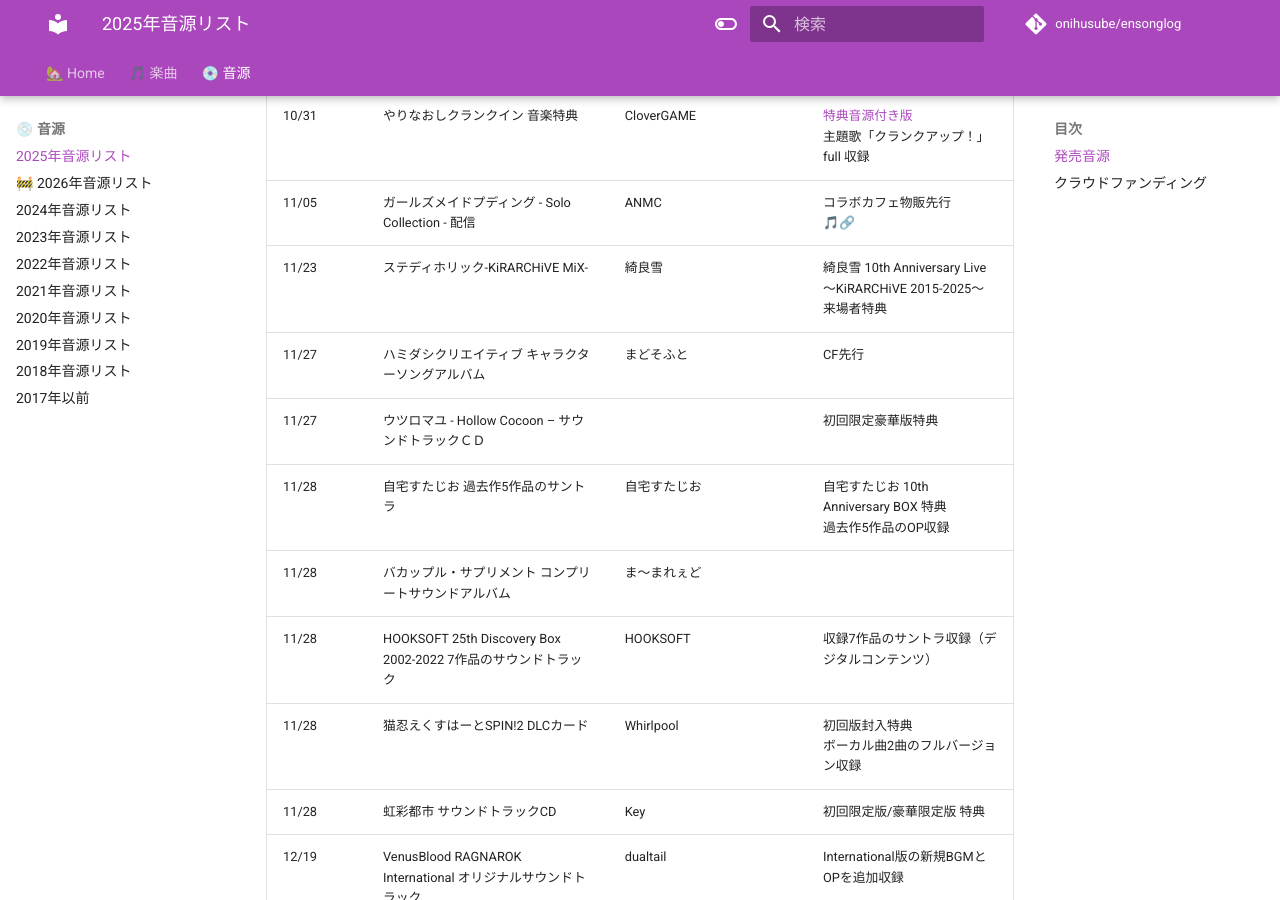
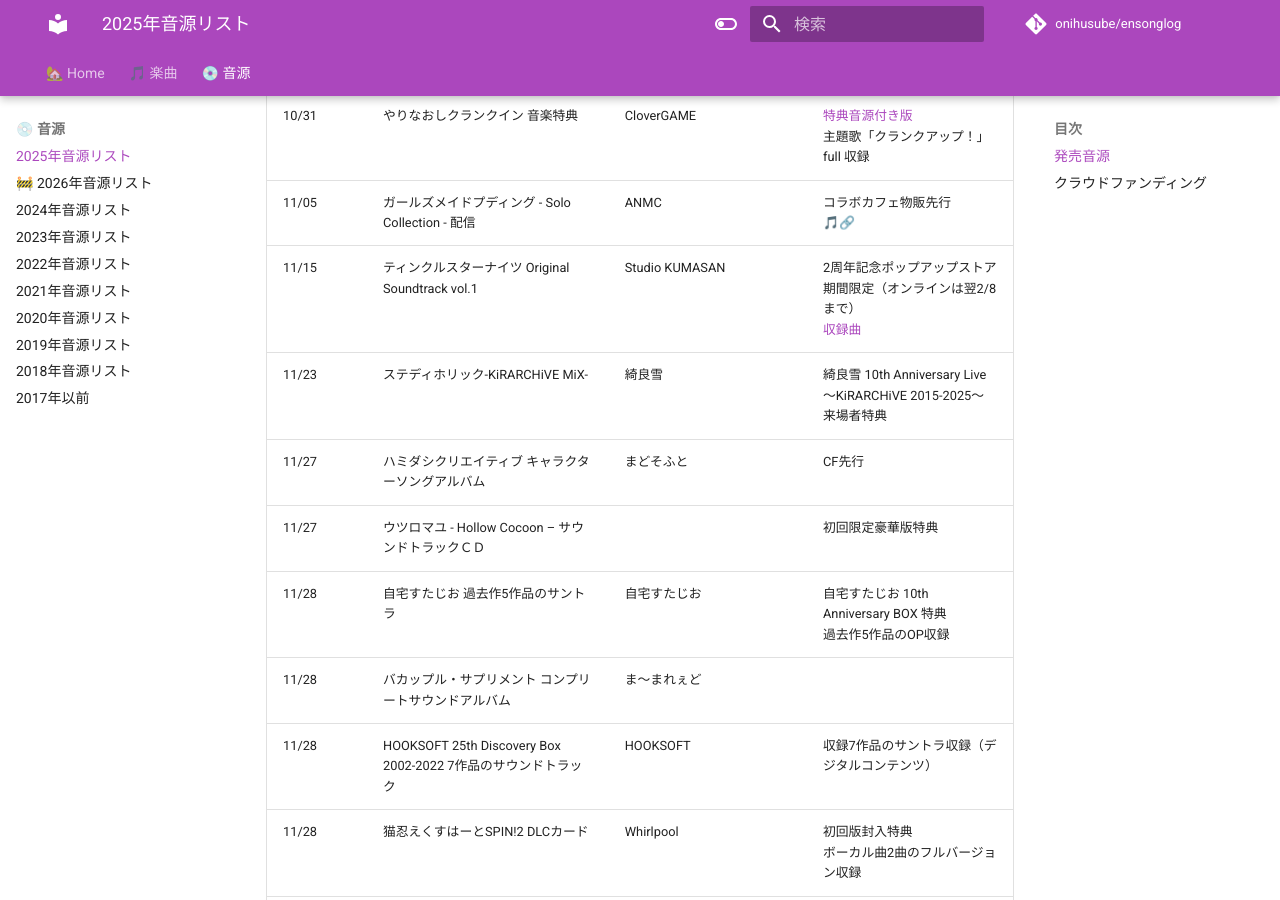
Before and after one commit to onihusube/ensonglog, an MkDocs documentation site: the page built from docs/2025/音源.md, in a window 1280 px wide and 900 px high, scrolled down 15015 px. Built offline with MkDocs 1.6.1 and Material for MkDocs 9.7.7, drawn with Linux system fonts in a browser that asks for light colours; comment, search, counter and statistics services are not loaded.

Commit message:
クルスタOST1追加

```diff
--- a/docs/2025/音源.md
+++ b/docs/2025/音源.md
@@ -211,6 +211,7 @@
 | 10/31 | [HOOKSOFT Vocal Cover Collectin Vol.3](./音源個別/HOOKSOFT%20Vocal%20Cover%20Collection%20Vol.3.md) | HOOKSOFT | |
 | 10/31 | やりなおしクランクイン 音楽特典 | CloverGAME | [特典音源付き版](https://www.dlsite.com/pro/work/=/product_id/VJ01004910.html) </br> 主題歌「クランクアップ！」full 収録|
 | 11/05 | ガールズメイドプディング - Solo Collection - 配信 | ANMC | コラボカフェ物販先行 </br> [🎵🔗](https://zula.link-map.jp/links/CM0JgiNl) |
+| 11/15 | ティンクルスターナイツ Original Soundtrack vol.1 | Studio KUMASAN | 2周年記念ポップアップストア期間限定（オンラインは翌2/8まで） </br> [収録曲](https://twinklestarknights.wikiru.jp/?%E3%83%9F%E3%83%A5%E3%83%BC%E3%82%B8%E3%83%83%E3%82%AF#ost_01) |
 | 11/23 | ステディホリック-KiRARCHiVE MiX- | 綺良雪 | 綺良雪 10th Anniversary Live ～KiRARCHiVE 2015-2025～ 来場者特典 |
 | 11/27 | ハミダシクリエイティブ キャラクターソングアルバム | まどそふと | CF先行 |
 | 11/27 | ウツロマユ - Hollow Cocoon – サウンドトラックＣＤ |  | 初回限定豪華版特典 |
```
